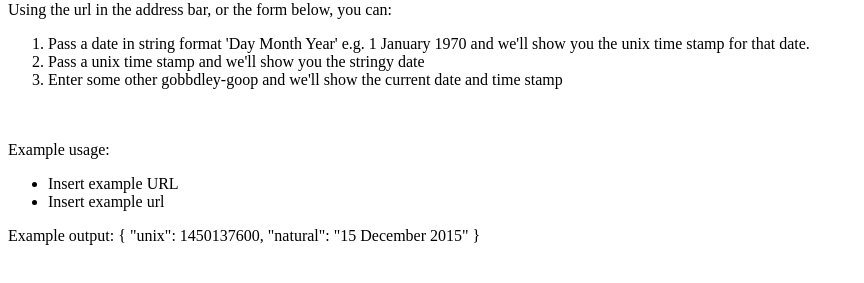
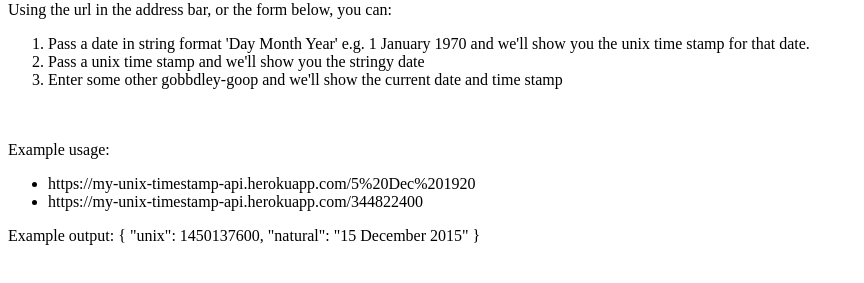
Before and after one commit to samsmith453/back_end_challenge_one, a website: page public/index.html in a window 1280 px wide. Shown: the part 79-362 px from the top of the page, without its empty margins (0-864 px from the left). Drawn offline with Linux system fonts and the light colour scheme.

Commit message:
index update

```diff
--- a/public/index.html
+++ b/public/index.html
@@ -16,8 +16,8 @@
                 <br><br>
                 Example usage:<br>
                 <ul>
-                    <li>Insert example URL</li>
-                    <li>Insert example url</li>
+                    <li>https://my-unix-timestamp-api.herokuapp.com/5%20Dec%201920</li>
+                    <li>https://my-unix-timestamp-api.herokuapp.com/344822400</li>
                 </ul>
 
                 Example output:
```
